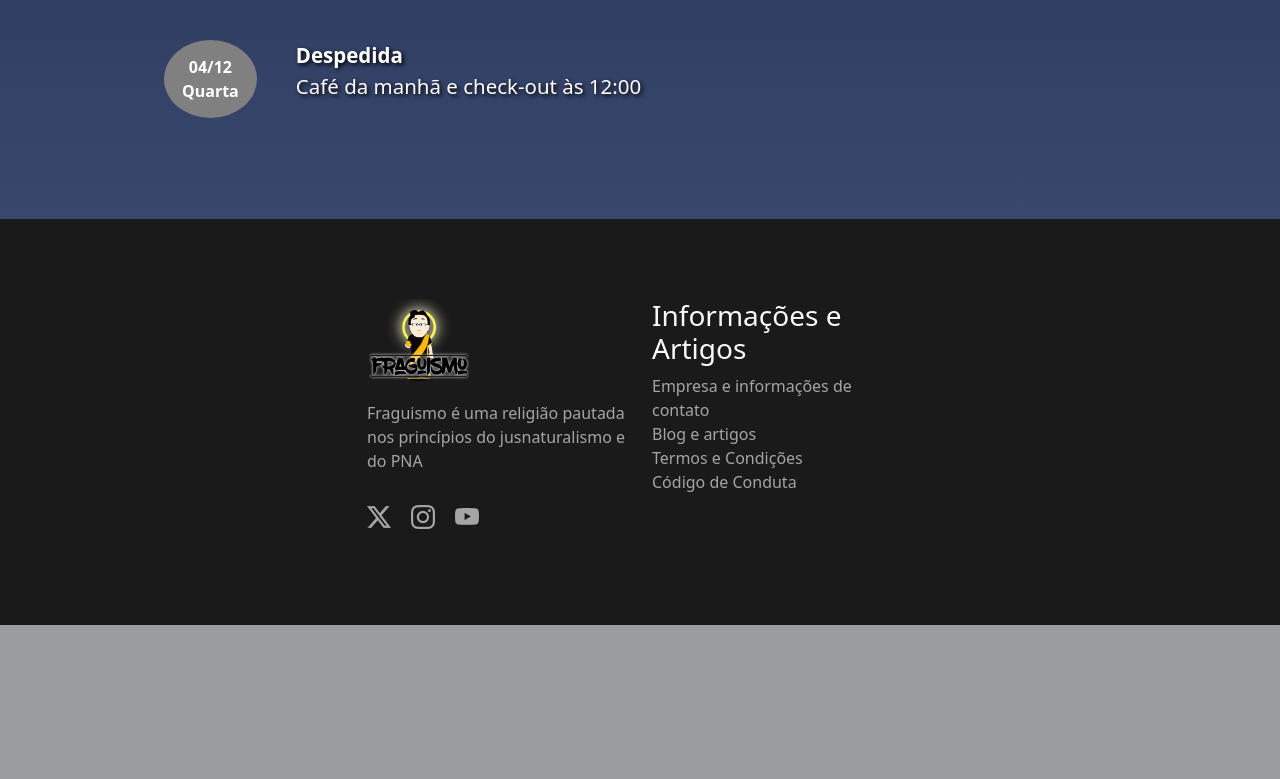
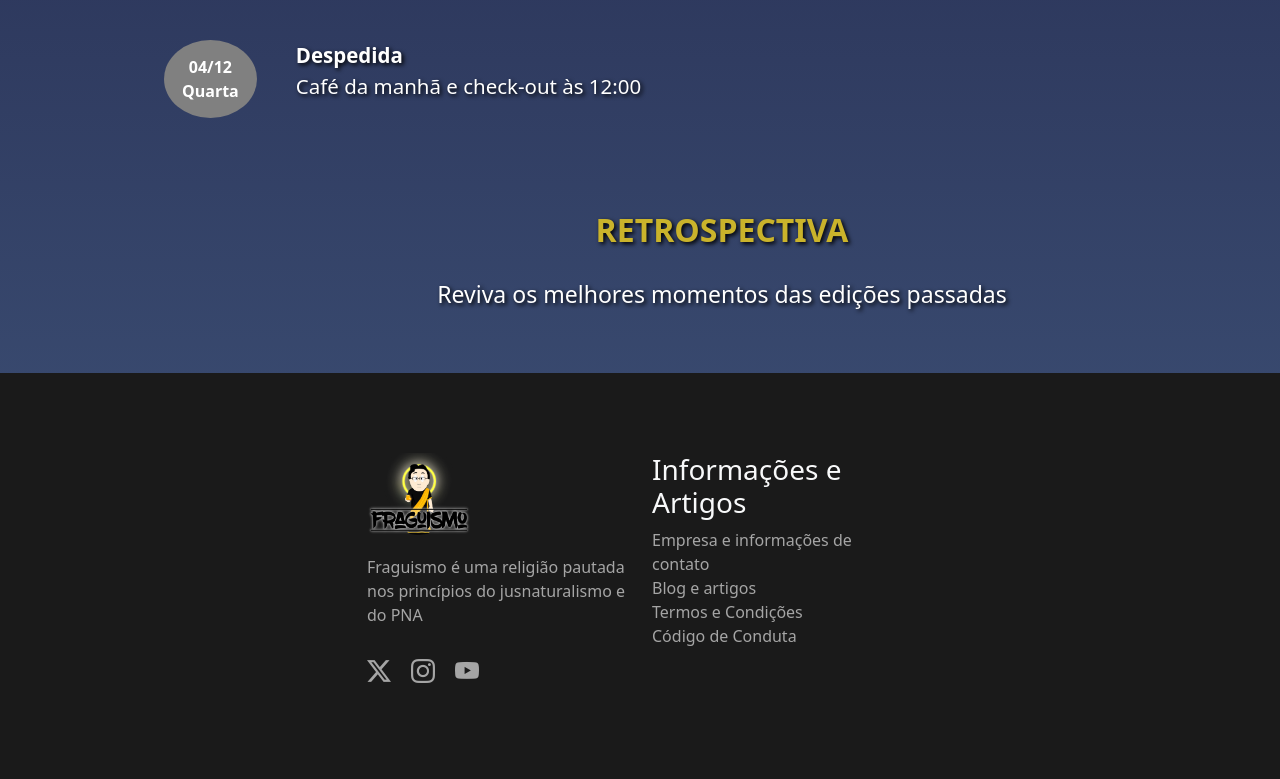
Before and after one commit to Fraguismo-org/fraguismo, a Django app: template site_fraguismo/templates/anarcopolis.html in a window 1280 px wide. Shown: the part 3742-4521 px from the top of the page. Before the commit the page ends 4367 px from the top, so only its background shows below. Run offline with Django 4.2, Linux system fonts and the light colour scheme; the template is opened without the code that fills it, so the values that code supplies are empty; some libraries are stand-ins or nearby versions.

Commit message:
wip - inicio seção de retrospectiva

```diff
--- a/site_fraguismo/static/css/anarcopolis.css
+++ b/site_fraguismo/static/css/anarcopolis.css
@@ -392,6 +392,29 @@ html, body {
     background-color: rgb(90, 0, 0);
 }
 
+/* RETROSPECTIVE */
+.retrospective {
+    min-height: fit-content;
+    max-height: 100dvh;
+    width: 100vw;
+    position: relative;
+    display: flex;
+    flex-direction: column;
+    align-items: center;
+}
+
+.retrospective .container h4 {
+    color: rgb(202, 179, 43);
+    font-size: clamp(2rem, 2.5vw, 5rem);
+    font-weight: 800;
+    text-shadow: 2px 2px 4px #000000;
+} .retrospective .container h6 {
+    color: white;
+    font-size: clamp(1rem, 1.8vw, 3.6rem);
+    font-weight: 300;
+    text-shadow: 2px 2px 4px #000000;
+}
+
 @media (min-width: 300px) {
     .wrapper-hr-section {
         width: 95%;
--- a/site_fraguismo/templates/anarcopolis.html
+++ b/site_fraguismo/templates/anarcopolis.html
@@ -184,6 +184,15 @@
     </div>
 </section>
 
+<section class="retrospective">
+    <div class="container d-flex flex-column align-items-center justify-content-center" style="position: relative;">
+        <h4 class="mt-5">RETROSPECTIVA</h4>
+        <h6 class="mt-4">
+            Reviva os melhores momentos das edições passadas
+        </h6>
+    </div>
+</section>
+
 <script>
     let i = 0, imgs = document.querySelectorAll("#carousel img");
     setInterval(() => {
```
